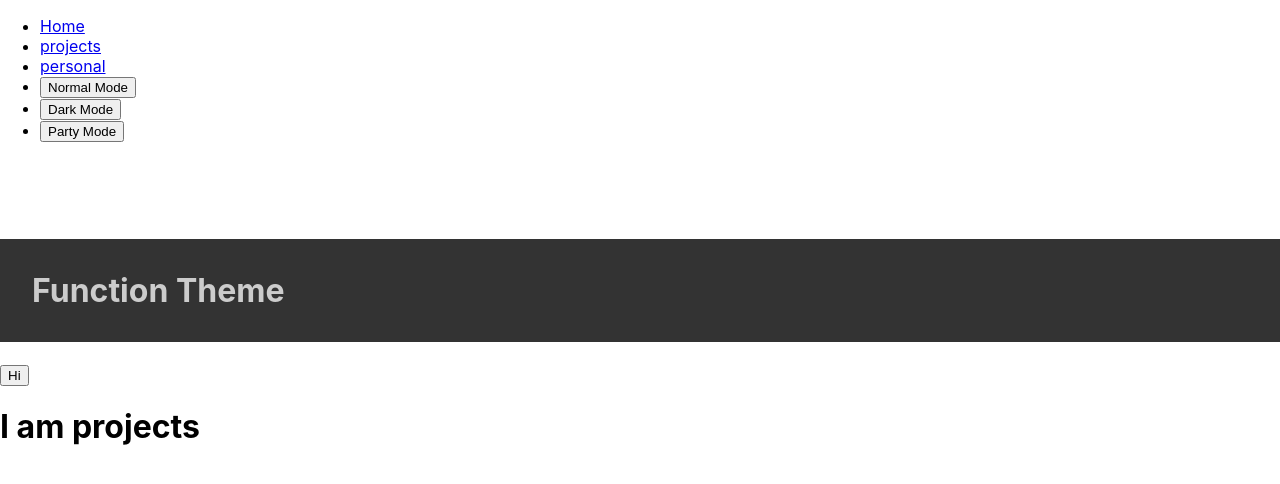
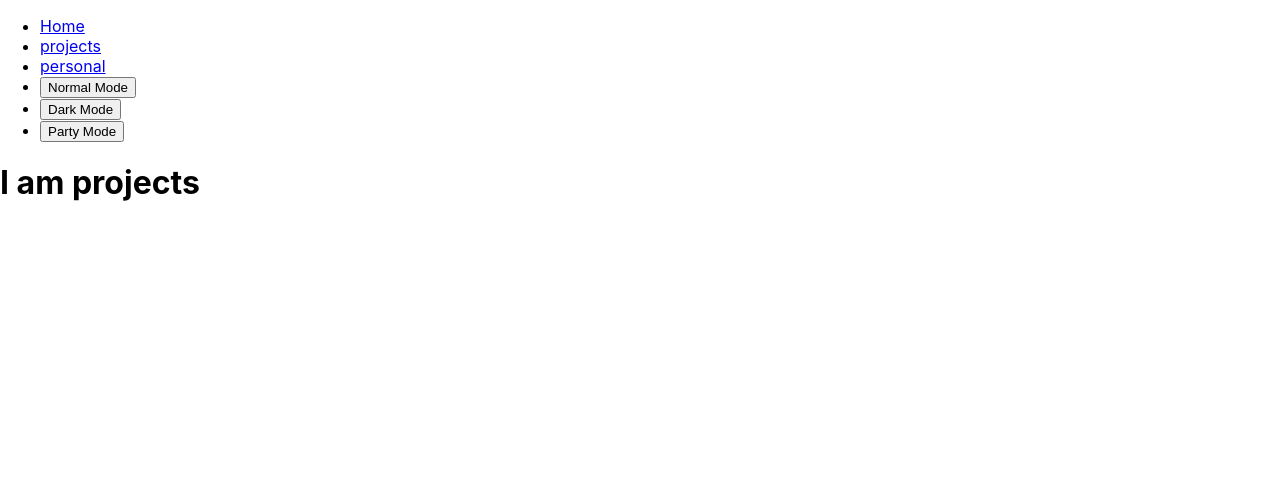
Before and after one commit to Luke-Berzins/lukeberzins, a React (Create React App) app: page /projects in a window 1280 px wide. Shown: the top 484 px of the page. Built offline with nearby package versions, Linux system fonts and the light colour scheme.

Commit message:
context folder with initial theme implementation removed. context for cat theme added

```diff
--- a/public/index.html
+++ b/public/index.html
@@ -2,7 +2,7 @@
 <html lang="en">
   <head>
     <meta charset="utf-8" />
-    <link rel="icon" href="%PUBLIC_URL%/favicon.ico" />
+    <link rel="icon" src="favicon.ico" />
     <meta name="viewport" content="width=device-width, initial-scale=1" />
     <meta name="theme-color" content="#000000" />
     <meta
@@ -24,7 +24,7 @@
       work correctly both with client-side routing and a non-root public URL.
       Learn how to configure a non-root public URL by running `npm run build`.
     -->
-    <title>React App</title>
+    <title>Luke Berzins</title>
   </head>
   <body>
     <noscript>You need to enable JavaScript to run this app.</noscript>
--- a/src/App.js
+++ b/src/App.js
@@ -4,7 +4,6 @@ import Nav from './components/Nav'
 import Home from './pages/home/Home'
 import Projects from './pages/projects/Projects'
 import Personal from './pages/personal/Personal'
-import Theme from './context/Theme'
 import { ThemeProvider } from './ThemeContext'
 
 function App() {
@@ -15,7 +14,6 @@ function App() {
       <Nav />
         <Switch>
           <Route path="/projects">
-          <Theme />
             <Projects />
           </Route>
           <Route path="/personal">
--- a/src/ThemeContext.js
+++ b/src/ThemeContext.js
@@ -2,6 +2,8 @@ import React, { useContext, useState } from 'react'
 
 const ThemeContext = React.createContext()
 const ThemeUpdateContext = React.createContext()
+const CatContext = React.createContext()
+const CatUpdateContext = React.createContext()
 
 export function useTheme() {
   return useContext(ThemeContext)
@@ -11,19 +13,34 @@ export function useThemeUpdate() {
   return useContext(ThemeUpdateContext)
 }
 
+export function useCatTheme() {
+  return useContext(CatContext)
+}
+
+export function useCatUpdate() {
+  return useContext(CatUpdateContext)
+}
+
 export function ThemeProvider({ children }) {
   const [theme, setTheme] = useState('default')
+  const [cat, setCat] = useState(false)
 
   function toggleTheme(input) {
-    console.log(input)
       setTheme(prev => input)
-      console.log(theme)
   }
+
+  function toggleCat() {
+    setCat(prev => !prev)
+}
 
   return (
     <ThemeContext.Provider value = {theme}>
       <ThemeUpdateContext.Provider value={toggleTheme}>
-      { children }
+        <CatContext.Provider value={cat}>
+          <CatUpdateContext.Provider value={toggleCat}>
+            { children }
+          </CatUpdateContext.Provider>
+        </CatContext.Provider>
       </ThemeUpdateContext.Provider>
     </ThemeContext.Provider>
   )
--- a/src/components/Nav.jsx
+++ b/src/components/Nav.jsx
@@ -1,5 +1,5 @@
 import React from 'react';
-import { useTheme, useThemeUpdate } from '../ThemeContext'
+import { useTheme, useThemeUpdate, useCatTheme, useCatUpdate } from '../ThemeContext'
 import {
   Link
 } from "react-router-dom";
@@ -8,6 +8,8 @@ import './Nav.scss'
 export default function Nav() {
   const theme = useTheme()
   const toggleTheme = useThemeUpdate()
+  const cat = useCatTheme()
+  const toggleCat = useCatUpdate()
 
 
   return (
--- a/src/context/Theme.jsx
+++ /dev/null
@@ -1,23 +0,0 @@
-import React, { useContext } from 'react';
-import { useTheme, useThemeUpdate } from '../ThemeContext'
-
-export default function Theme(props) {
-  const darkTheme = useTheme()
-  const toggleTheme = useThemeUpdate()
-  const themeStyles = {
-    backgroundColor: darkTheme ? '#333' : '#CCC',
-    color: darkTheme ? '#CCC' : '#333',
-    padding: '2rem'
-  }
-
-  return (
-    <div>
-      <br></br>
-      <br></br>
-      <br></br>
-      <h1 style={themeStyles}>Function Theme</h1>
-      <button onClick={toggleTheme}>Hi</button>
-
-      </div>
-  )
-}
```
Also changed, not shown: 1 other file (tests, documents, lock files or other folders).
